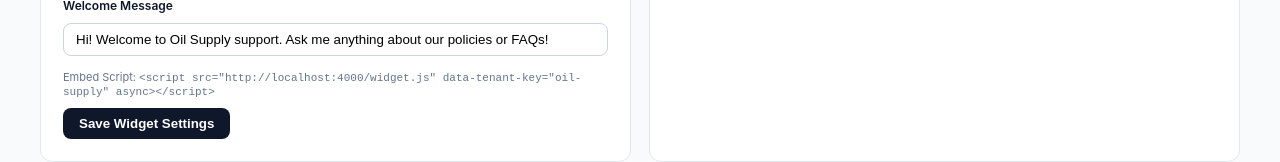
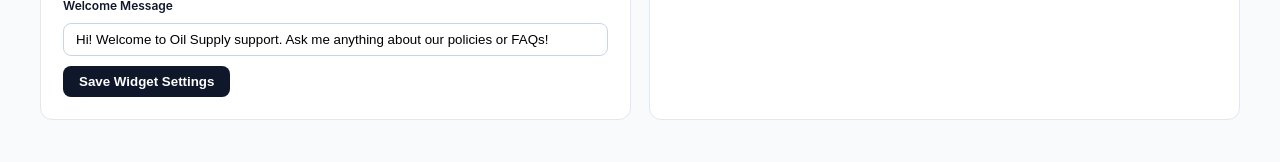
Before and after one commit to MirEashanZaman/ai-support-platform, a Next.js app in the folder dashboard/: page / in a window 1280 px wide. Shown: the part 934-1096 px from the top of the page. Built offline with nearby package versions, Linux system fonts and the light colour scheme; no server answers.

Commit message:
refactor(dashboard): remove duplicate inline Embed Script text from widget appearance card

```diff
--- a/dashboard/src/app/page.tsx
+++ b/dashboard/src/app/page.tsx
@@ -24,9 +24,6 @@ export default function DashboardHomePage() {
   const [welcomeMessage, setWelcomeMessage] = useState(
     'Hi! Welcome to Oil Supply support. Ask me anything about our policies or FAQs!',
   );
-  const [scriptTag, setScriptTag] = useState(
-    '<script src="http://localhost:4000/widget.js" data-tenant-key="oil-supply" async></script>',
-  );
   const [configSavedMsg, setConfigSavedMsg] = useState<string | null>(null);
 
   const [team, setTeam] = useState<
@@ -50,9 +47,6 @@ export default function DashboardHomePage() {
             tenant.widgetConfig.welcomeMessage ||
               'Hi! How can we help you today?',
           );
-        }
-        if (tenant?.scriptTag) {
-          setScriptTag(tenant.scriptTag);
         }
         if (Array.isArray(members)) {
           setTeam(members);
@@ -586,9 +580,6 @@ export default function DashboardHomePage() {
                 border: '1px solid #cbd5e1',
               }}
             />
-            <div style={{ fontSize: 11, color: '#64748b', marginTop: 4 }}>
-              Embed Script: <code>{scriptTag}</code>
-            </div>
             <button
               type="submit"
               style={{
```
